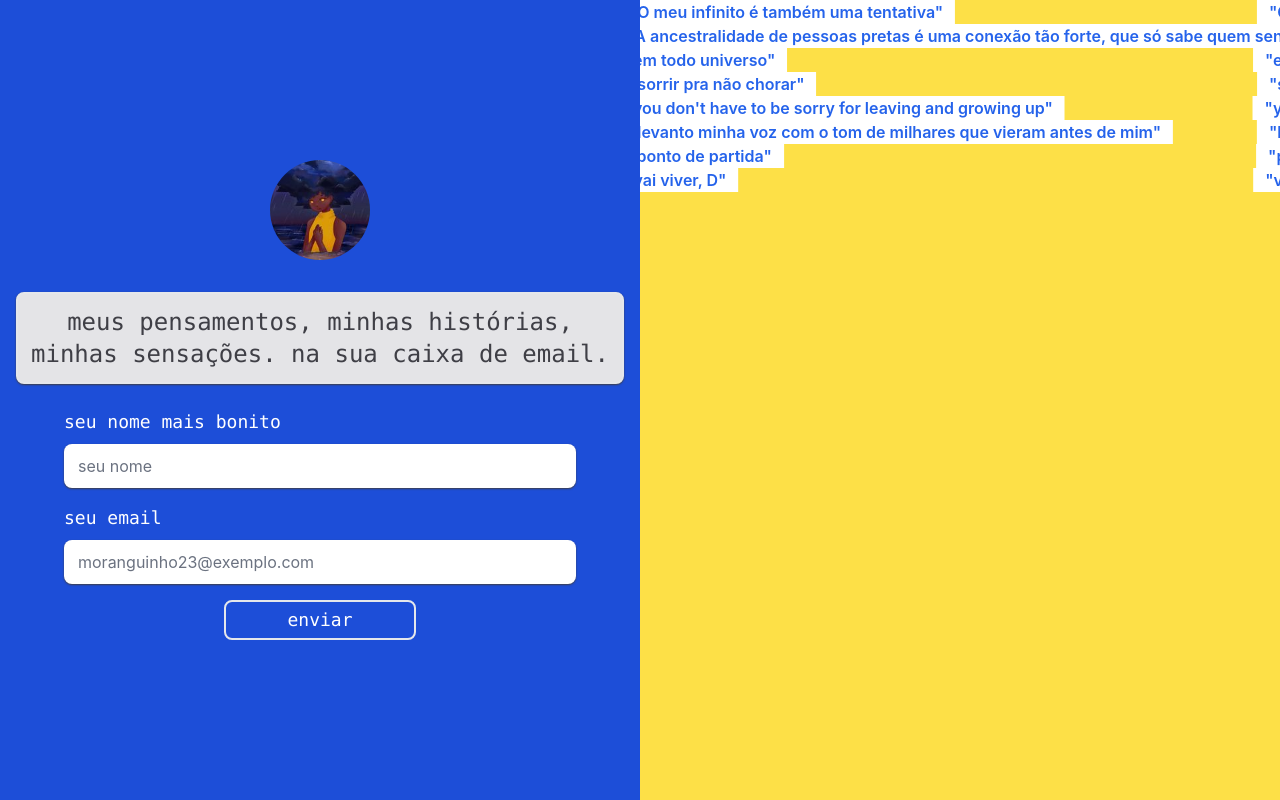
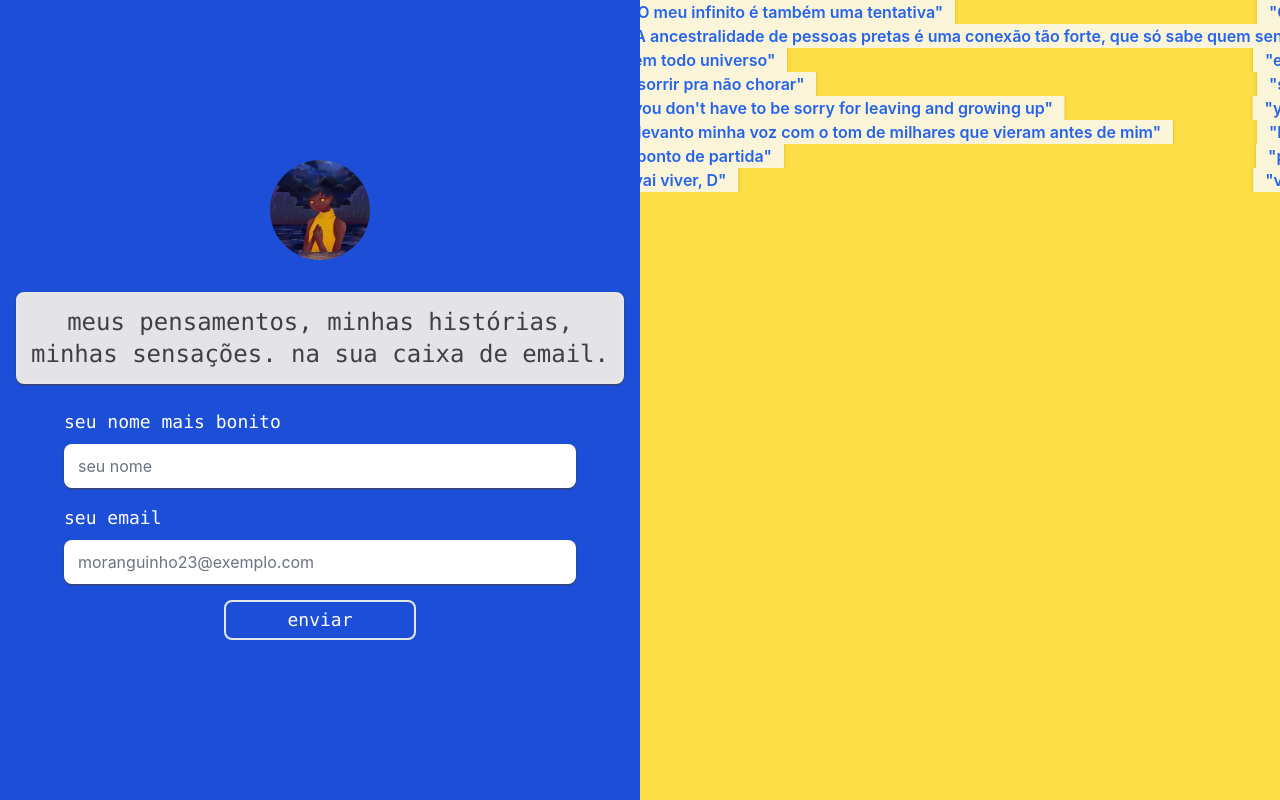
Before and after one commit to jose-guilherme93/newsletter-atempestadequesou, a Next.js app: page / in a window 1280 px wide. Built offline with nearby package versions, Linux system fonts and the light colour scheme.

Commit message:
added styling in second screen

```diff
--- a/pages/components/Marquee.tsx
+++ b/pages/components/Marquee.tsx
@@ -1,5 +1,5 @@
 import Link from "next/link";
-import AiOutlineLink from 'react-icons'
+
 import Marquee from "react-fast-marquee";
 
 export default function MarqueeHorizontal() {
@@ -51,7 +51,7 @@ export default function MarqueeHorizontal() {
 
                <Marquee key={index} gradient={false} speed={Math.random() + 7}>
                     <Link
-                        className="h-auto w-fit text-center    bg-white list-none m-4 rounded-lg font-semibold p-3 text-blue-600"
+                        className="h-auto w-fit text-center bg-transparent bg-opacity-80 shadow-sm shadow-yellow-500 drop-shadow-md bg-white list-none m-4 rounded-lg font-semibold p-3 text-blue-600"
                         target='_blank'
                         href={posts.link}
                         key=''
```
